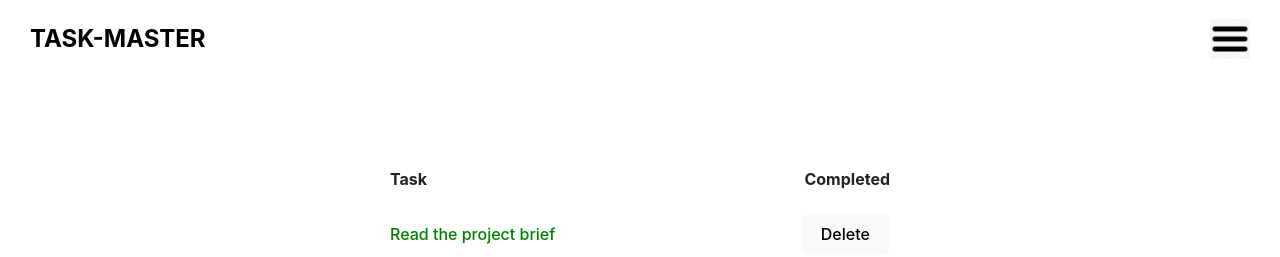
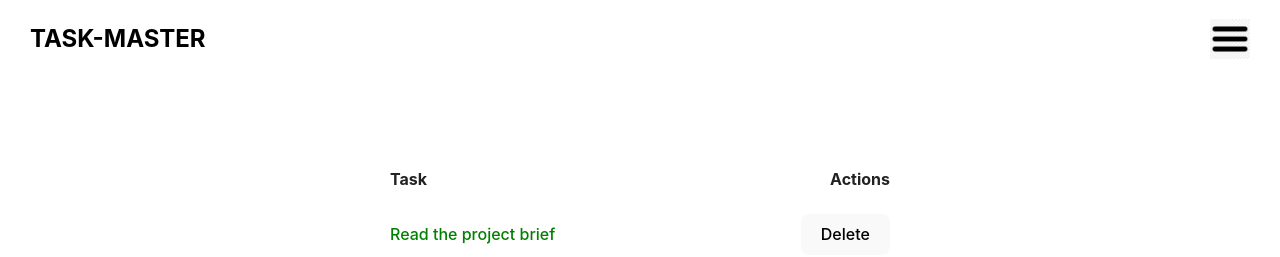
Before and after one commit to michelmnds/to-do-app, a React (Vite) app in the folder to-do-app/: page / in a window 1280 px wide. Shown: the top 257 px of the page. Built offline with nearby package versions, Linux system fonts and the light colour scheme.

Commit message:
small change

```diff
--- a/to-do-app/src/components/ToDoList/index.jsx
+++ b/to-do-app/src/components/ToDoList/index.jsx
@@ -18,7 +18,7 @@ export const ToDoList = ({ list, setList }) => {
       <div className="taskContainer">
         <div className="info">
           <span>Task</span>
-          <span>Completed</span>
+          <span>Actions</span>
         </div>
         {list.length > 7 ? (
           <ul className="taskUl">
```
